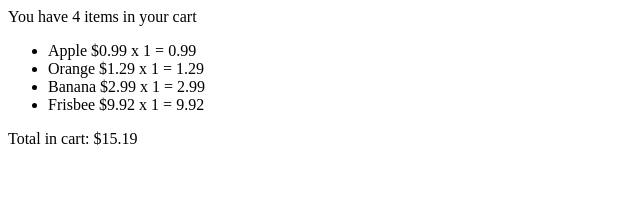
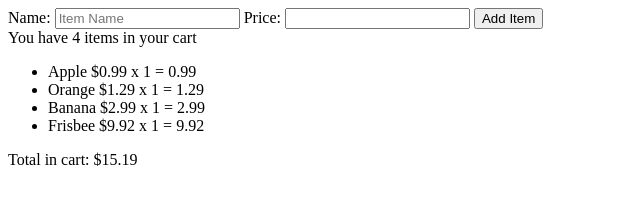
Before and after one commit to betsybaileyy/FEW-1.1, a plain HTML site: page Shopping-Cart/index.html in a window 1280 px wide. Shown: the whole page, without its empty margins (0-640 px from the left). Drawn offline with Linux system fonts and the light colour scheme.

Commit message:
added files

```diff
--- a/Shopping-Cart/index.html
+++ b/Shopping-Cart/index.html
@@ -8,6 +8,12 @@
     </head>
 
     <body>
+
+        <form id="add-form">
+            <label>Name: <input id="item-name"type="text" placeholder="Item Name"></label>
+            <label>Price: <input type="number" step="0.01"></label>
+            <button type="submit">Add Item</button>
+        </form>
 
         <div id="cart-qty">
             <!-- Cart Qty Here -->
@@ -26,8 +32,17 @@
             const itemList = document.getElementById('item-list')
             const cartQty = document.getElementById('cart-qty')
             const cartTotal = document.getElementById('cart-total')
+            const addForm = document.getElementById('add-form')
 
             const cart = [ ]
+
+            // ---------------------------------------------------
+            // handle add form submit
+            addForm.onsubmit = function(e) {
+                e.preventDefault()
+                console.log(e)
+            }
+
 
            // -----------------------------------------------------
            // Add item
```
Also changed, not shown: final-project/index.html (added), slide-show/index.html (added).
